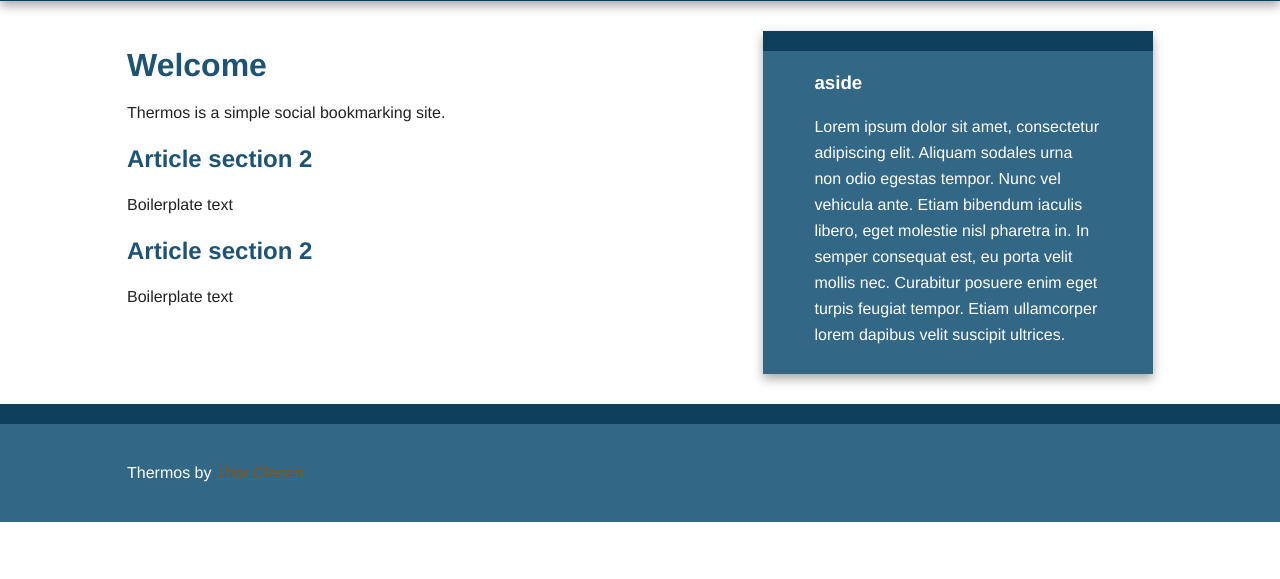
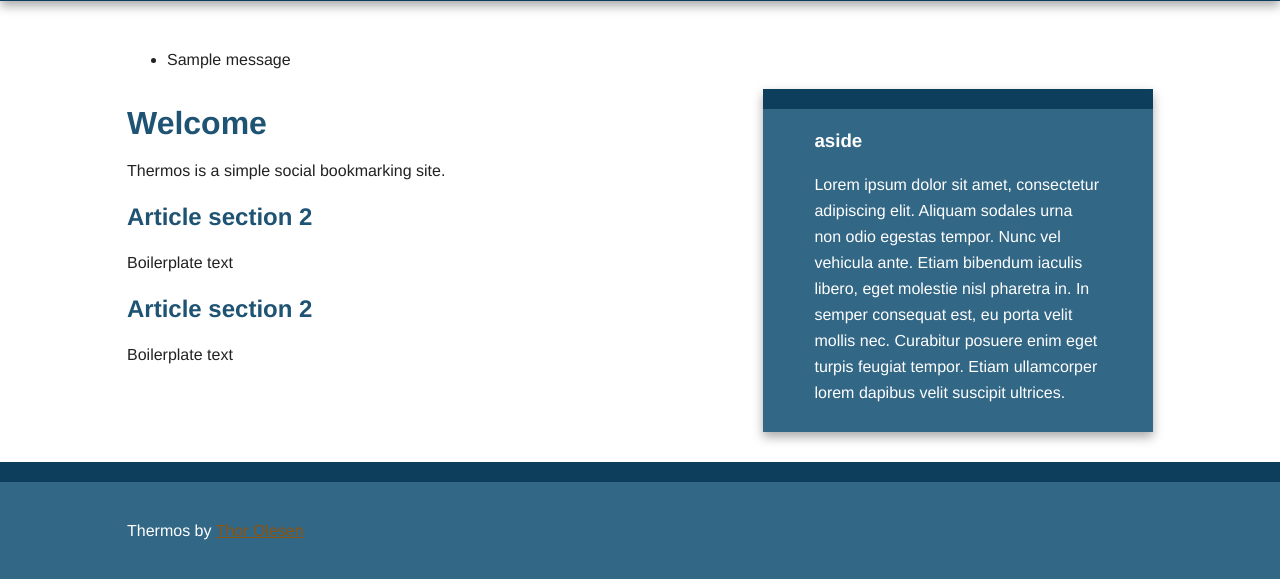
Before and after one commit to TVAO/FlaskSampleProject, a Flask app: page / in a window 1280 px wide. Shown: the part 95-674 px from the top of the page. Run offline with Flask 2, Linux system fonts and the light colour scheme; one stand-in notice (Sample message) is shown; some libraries are stand-ins or nearby versions.

Commit message:
Added session flashing message

```diff
--- a/thermos/templates/base.html
+++ b/thermos/templates/base.html
@@ -30,6 +30,20 @@
         <div class="main-container">
             <div class="main wrapper clearfix">
 
+                <article class="flashes">
+                    {% with messages = get_flashed_messages() %}
+                        {% if messages %}
+                        <ul>
+                            {% for message in messages %}
+                                <li>
+                                    {{ message }}
+                                </li>
+                            {% endfor %}
+                        </ul>
+                        {% endif %}
+                    {% endwith %}
+                </article>
+
                 {%  block content %}
                 {%  endblock %}
 
--- a/thermos/thermos.py
+++ b/thermos/thermos.py
@@ -2,13 +2,17 @@
 # Main entry point of web app used to start up Flask
 
 from datetime import datetime
-from flask import Flask, render_template, request, redirect, url_for
+from flask import Flask, render_template, request, redirect, url_for, flash
 from logging import DEBUG
 
 app = Flask(__name__)
 app.logger.setLevel(DEBUG)
 
 bookmarks = []
+
+# Secret key for session generated by OS with os.urandom(24)
+# TODO: replace with hidden value
+app.config["SECRET_KEY"] = b'\x12\x1d\x9c\xfd\x8e\xd5\r\xdb\x81\x99t\x98\x01.2\xe2Ra\x07\x14\x92.\tD'
 
 
 def store_bookmark(url):
@@ -33,6 +37,7 @@ def add():
     if request.method == "POST":
         url = request.form['url']
         store_bookmark(url)
+        flash("Stored bookmark '{}'".format(url))
         app.logger.debug('stored url: ' + url)
         return redirect(url_for('index'))
     return render_template('add.html')
```
